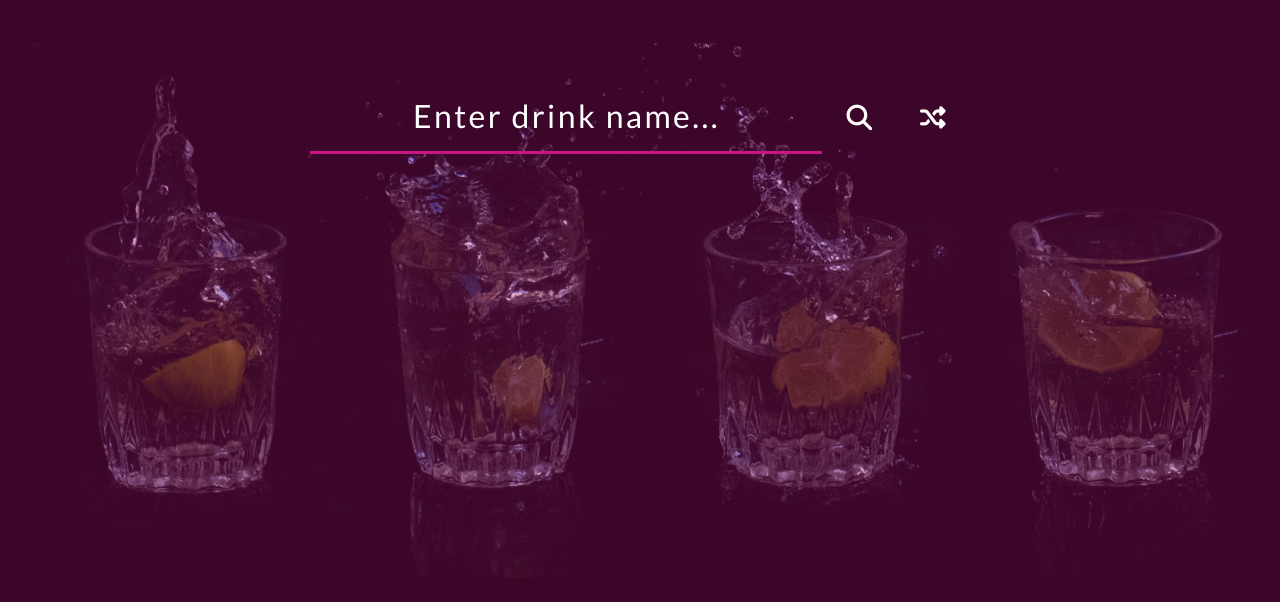
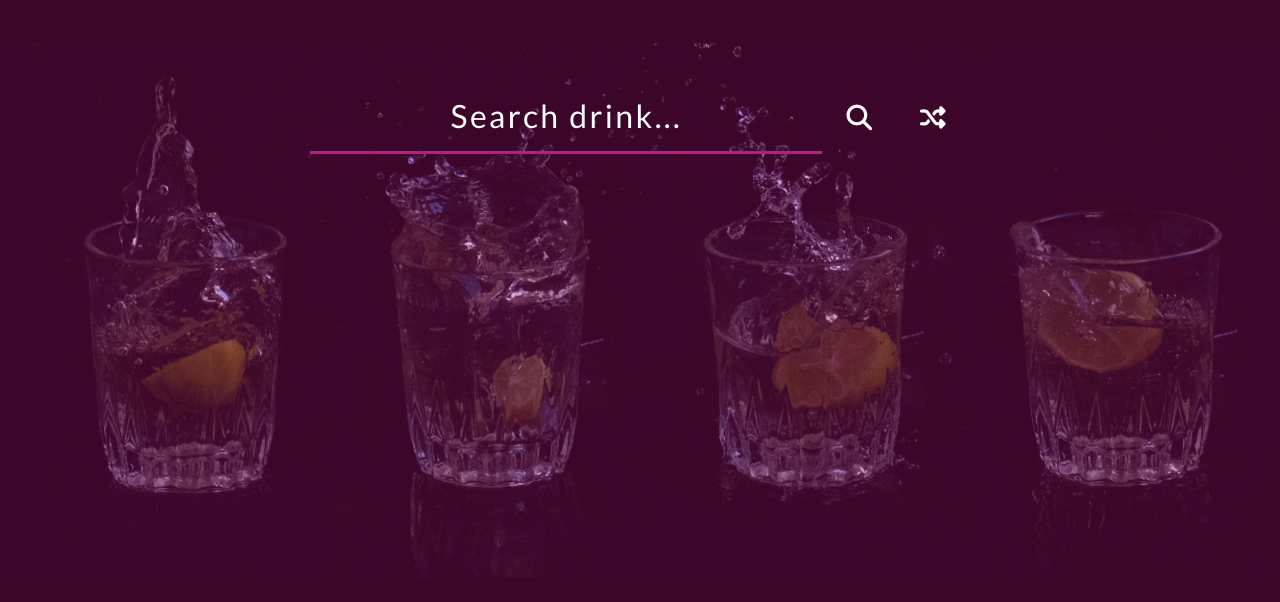
Before and after one commit to kumiasto/Drink-finder, a plain HTML site: page index.html in a window 1280 px wide. Shown: the part 90-692 px from the top of the page. Drawn offline with Linux system fonts and the light colour scheme.

Commit message:
change text in input

```diff
--- a/index.html
+++ b/index.html
@@ -14,7 +14,7 @@
     <div class="search">
         <p class="search__header">Find your perfect drink!</p>
         <form class="search-form">
-            <input type="text" class="search-form__input" maxlength="20" placeholder="Enter drink name...">
+            <input type="text" class="search-form__input" maxlength="20" placeholder="Search drink...">
             <button class="search-form__button-search" type="submit"><i class="fas fa-search"></i></button>
             <button class="search-form__button-random" type="submit"><i class="fas fa-random"></i></button>
         </form>
```
